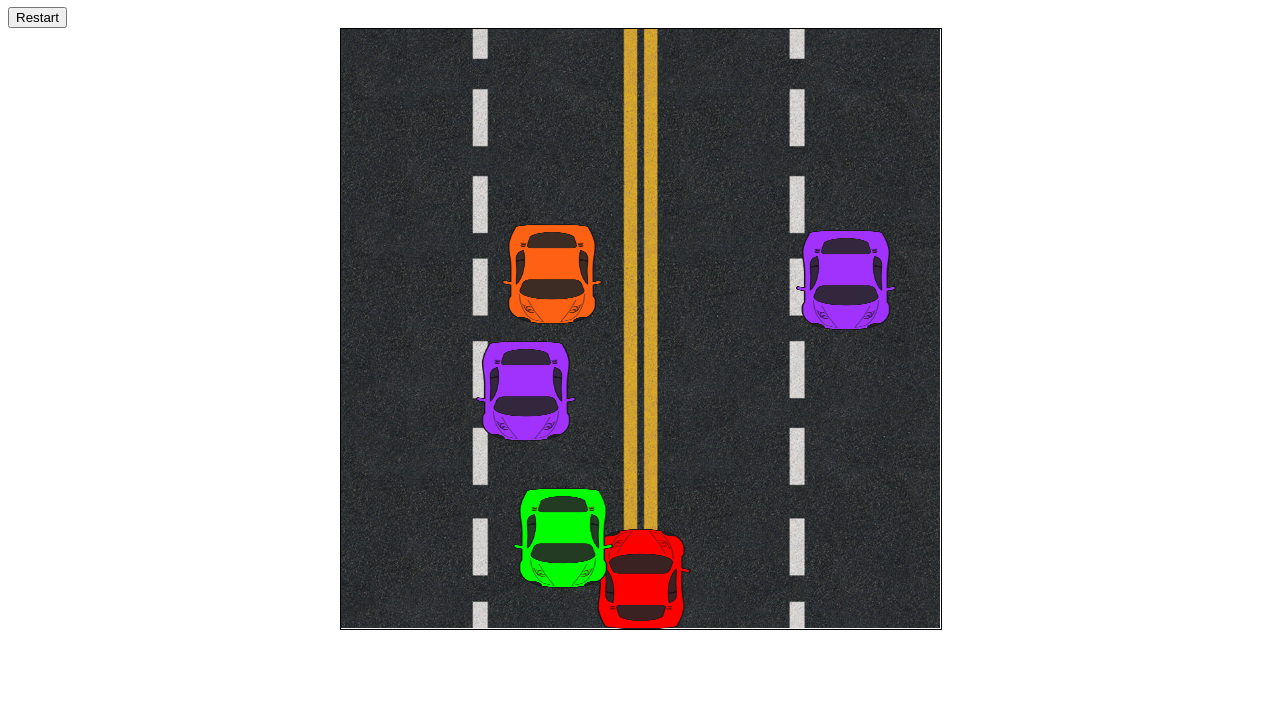
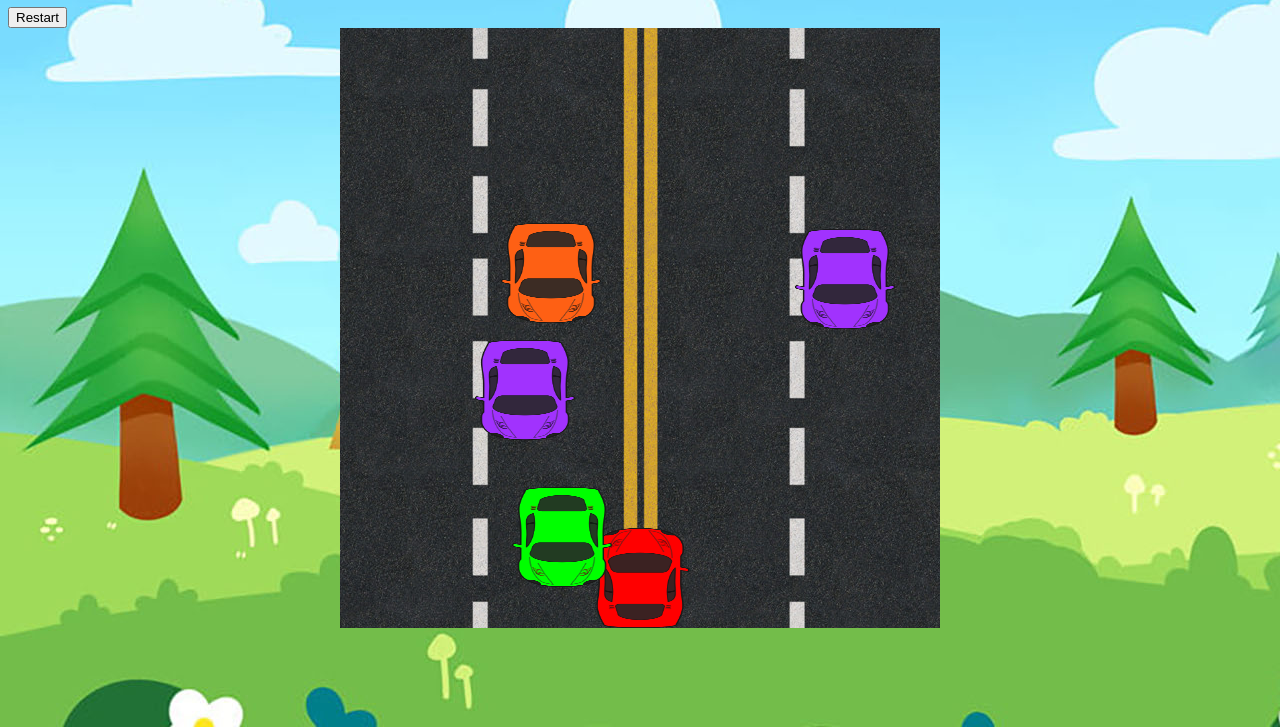
Before and after one commit to lmt6498/CS_RacingCarGame, a plain HTML site: page index.html in a window 1280 px wide. Shown: the part 73-800 px from the top of the page. Drawn offline with Linux system fonts and the light colour scheme.

Commit message:
update background

```diff
--- /dev/null
+++ b/Style/style.css
@@ -0,0 +1,3 @@
+body {
+    height: 100%;
+}
--- a/index.html
+++ b/index.html
@@ -5,13 +5,14 @@
     <title>Racing Car</title>
 </head>
 <script src="Script/carMove.js"></script>
-<body onload="startMove()">
+<body onload="startMove()" style="background-image: url('./Images/bg1.jpg');">
+<div class="bg">
 <h1 id="score">Your scores:</h1>
 <button id="btnReset" type="button" onclick="reset();">Restart</button>
 <div id="main-wrapper" style="margin: auto">
-    <canvas id="myCanvas" width="600" height="600" style="border:1px solid #000000;"></canvas>
+    <canvas id="myCanvas" width="600" height="600" style="border:0px solid #000000;"></canvas>
 </div>
-
+</div>
 </body>
 <script src="Script/roadAnimation.js"></script>
 <script src="Script/carPlayer.js"></script>
```
Also changed, not shown: Images/bg1.jpg (added), 1 other file.
